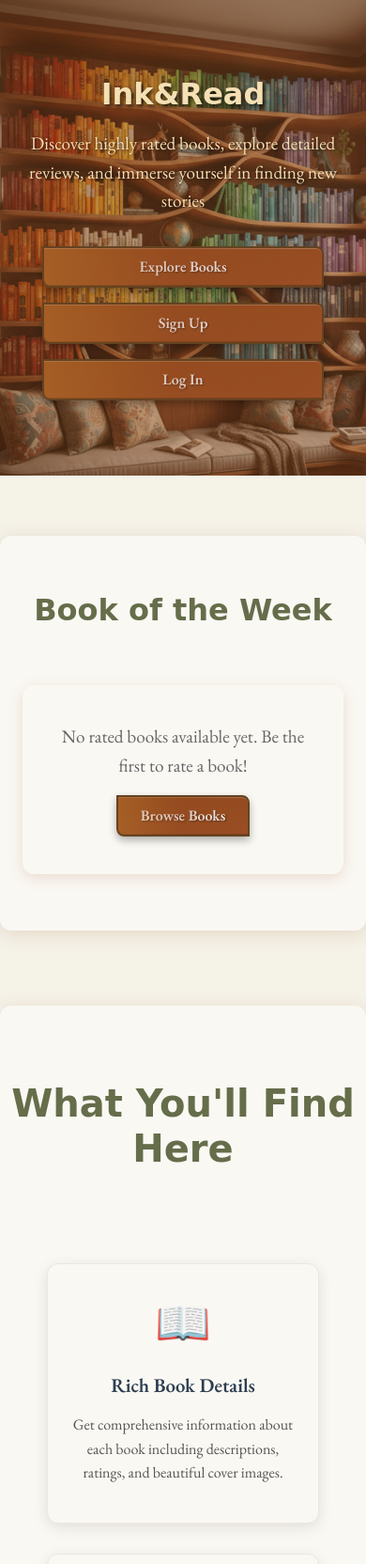
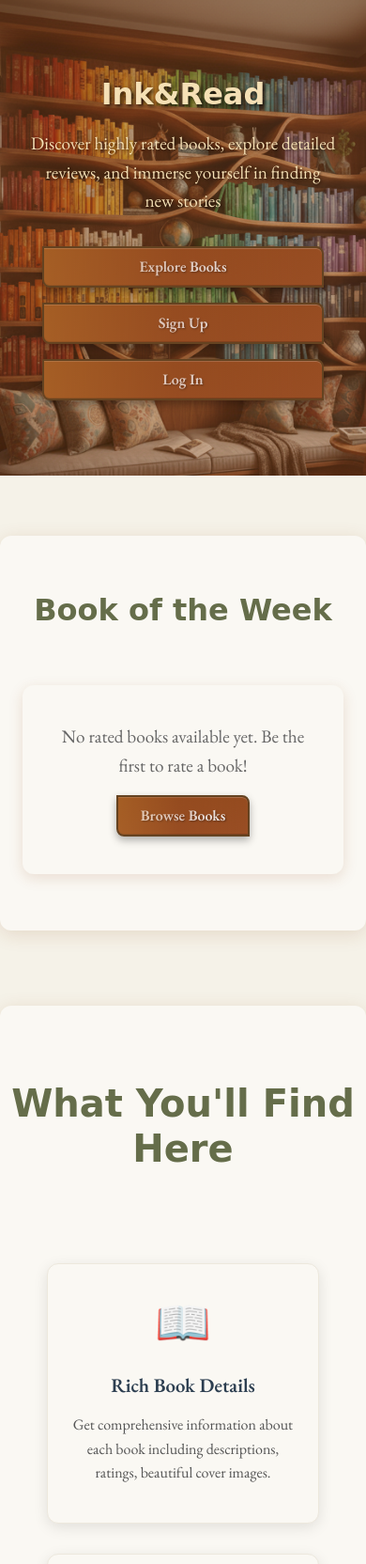
Before and after one commit to GurpritK/InkAndRead, a Django app: page / in a window 390 px wide. Shown: the top 1664 px of the page at 94% size. Run offline with Django 4.2, Linux system fonts and the light colour scheme; data that the repository does not hold is empty; some libraries are stand-ins or nearby versions; some web fonts are replaced.

Commit message:
Fix mobile screen home display issue

```diff
--- a/books/templates/books/index.html
+++ b/books/templates/books/index.html
@@ -6,15 +6,15 @@
 
 {% block content %}
     <!-- Hero Section -->
-    <section class="hero-section">
+    <section class="hero-section w-100">
         <div class="hero-overlay">
-            <div class="hero-content">
+            <div class="container">
+                <div class="row justify-content-center">
+                    <div class="col-12 col-lg-10 col-xl-8">
+                        <div class="hero-content text-center">
                             <h1 class="hero-title">Ink&Read</h1>
-                <p class="hero-subtitle"> Discover highly rated books, explore detailed reviews, and immerse yourself in finding new stories</p>
-                <!-- <p class="hero-description">
-                    Welcome to the Ink & Read community! Here you can share your thoughts on books, give book ratings, add books to your wishlist and track your reading.
-                </p> -->
-                <div class="hero-actions">
+                            <p class="hero-subtitle px-2"> Discover highly rated books, explore detailed reviews, and immerse yourself in finding new stories</p>
+                            <div class="hero-actions d-flex flex-column flex-sm-row gap-3 justify-content-center align-items-center">
                                 <a href="/books/" class="btn btn-primary">
                                     <span>Explore Books</span>
                                 </a>
@@ -25,14 +25,16 @@
 
                                     {% else %}
                                     <a class="btn btn-primary {% if request.path == signup_url %}active{% endif %}"
-                        aria-current="page" href="{% url 'account_signup' %}" class="btn btn-primary">
+                                    aria-current="page" href="{% url 'account_signup' %}">
                                     <span>Sign Up</span></a>
 
                                     <a class="btn btn-primary {% if request.path == login_url %}active{% endif %}"
-                        aria-current="page" href="{% url 'account_login' %}" class="btn btn-primary">
+                                    aria-current="page" href="{% url 'account_login' %}">
                                     <span>Log In</span></a>
                                         {% endif %}
-                    </a>
+                            </div>
+                        </div>
+                    </div>
                 </div>
             </div>
         </div>
@@ -84,7 +86,7 @@
             <div class="feature-card">
                 <div class="feature-icon">📖</div>
                 <h3>Rich Book Details</h3>
-                <p>Get comprehensive information about each book including descriptions, ratings, and beautiful cover images.</p>
+                <p>Get comprehensive information about each book including descriptions, ratings, beautiful cover images.</p>
             </div>
             <div class="feature-card">
                 <div class="feature-icon">⭐</div>
--- a/static/css/style.css
+++ b/static/css/style.css
@@ -1719,7 +1719,7 @@ p {
 }
 
 @media (max-width: 480px) {
-    .books-grid {
+    .books-grid, .book-of-week {
         grid-template-columns: 1fr;
     }
 
```
Lines whose indentation alone changed are shown as unchanged.
